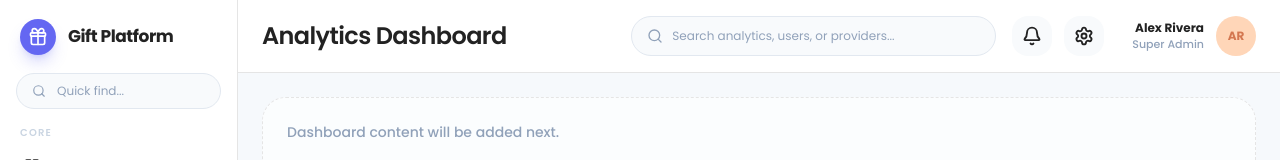
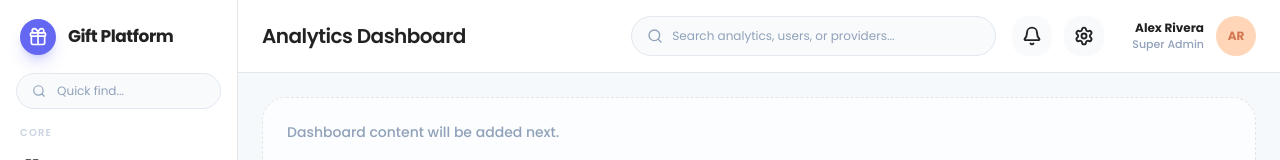
Before and after one commit to Dcodaxproducts/gift-shop, a Next.js app: page / in a window 1280 px wide. Shown: the top 160 px of the page. Built offline with nearby package versions, Linux system fonts and the light colour scheme.

Commit message:
changed brand text size

```diff
--- a/src/components/dashboard/navbar.tsx
+++ b/src/components/dashboard/navbar.tsx
@@ -18,7 +18,7 @@ export function DashboardNavbar({ onToggleSidebar }: DashboardNavbarProps) {
         <Menu className="size-5" strokeWidth={2.25} />
       </button>
 
-      <h1 className="min-w-fit text-xl font-semibold tracking-tight text-text-primary sm:text-2xl">
+      <h1 className="min-w-fit text-xl font-semibold tracking-tight text-text-primary">
         Analytics Dashboard
       </h1>
 
@@ -49,8 +49,8 @@ export function DashboardNavbar({ onToggleSidebar }: DashboardNavbarProps) {
 
         <div className="hidden items-center gap-3 pl-4 sm:flex">
           <div className="text-right">
-            <p className="text-xs font-black text-text-primary">{dashboardUser.name}</p>
-            <p className="text-[11px] font-medium text-slate-400">{dashboardUser.role}</p>
+            <p className="text-xs font-black text-text-primary truncate">{dashboardUser.name}</p>
+            <p className="text-[11px] font-medium text-slate-400 truncate">{dashboardUser.role}</p>
           </div>
           <div className="flex size-10 items-center justify-center rounded-full bg-[#FFD6B8] text-xs font-black text-[#D47750]">
             {dashboardUser.avatarInitials}
```
